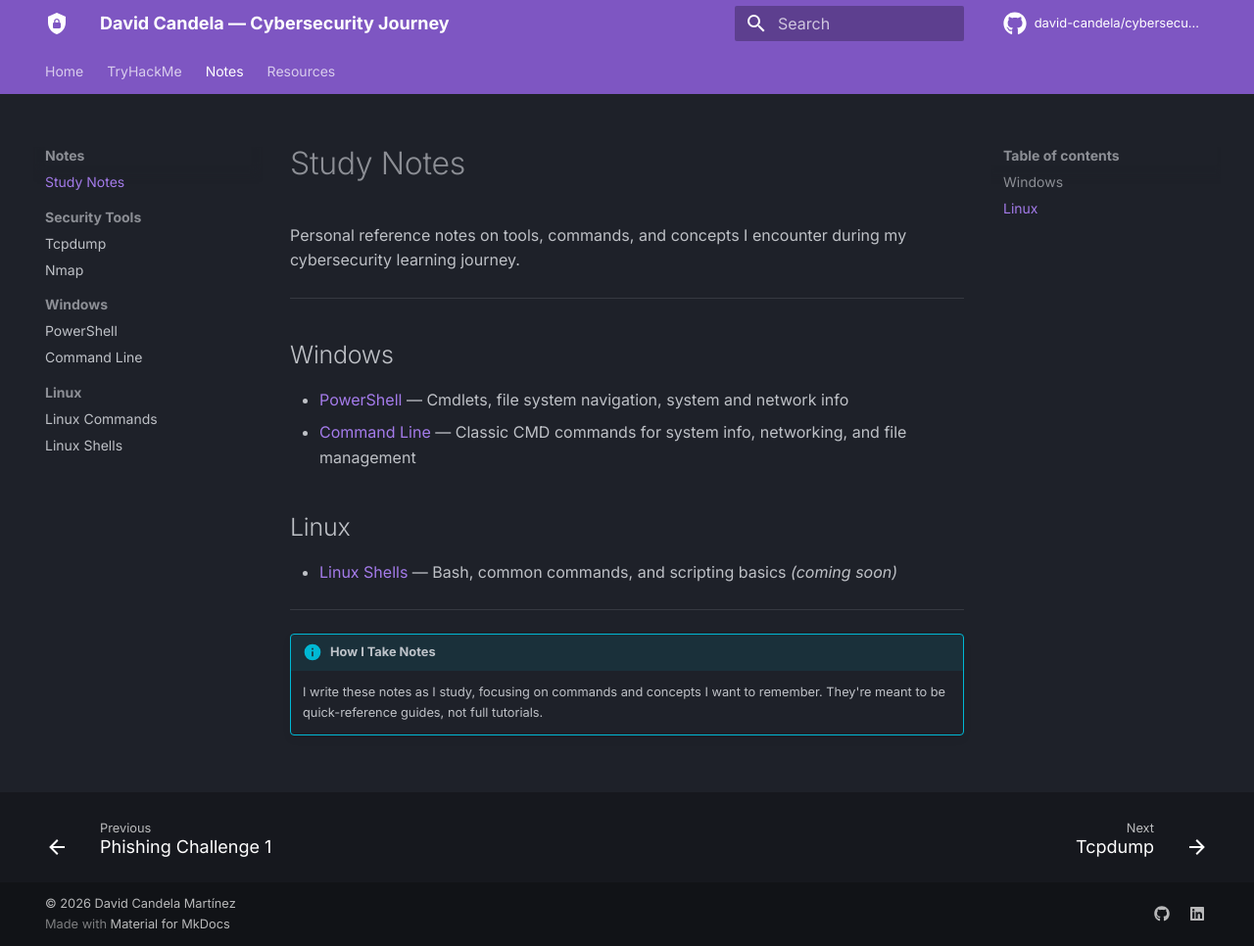
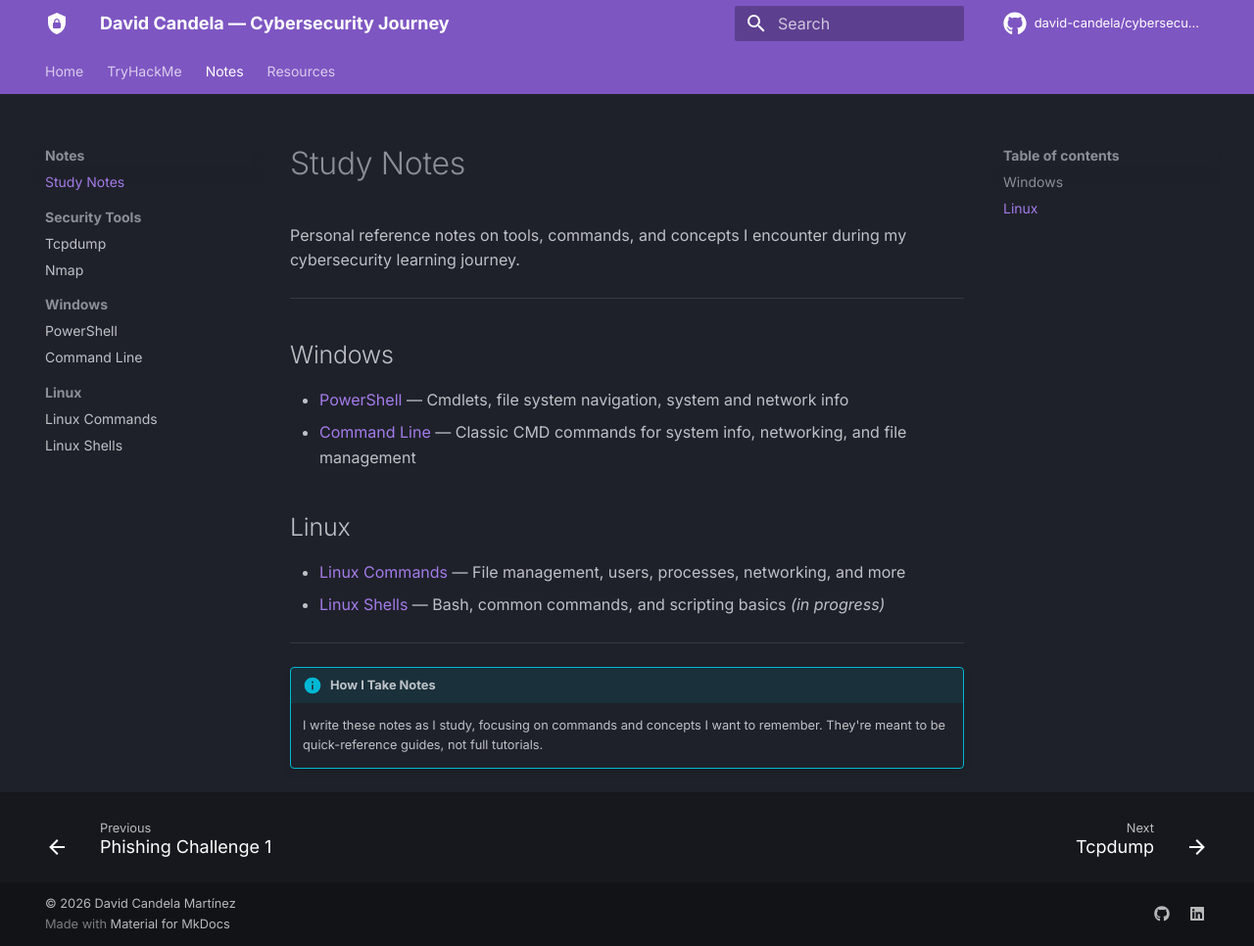
Before and after one commit to david-candela/cybersecurity_journey, an MkDocs documentation site: the page built from docs/notes/index.md, in a window 1280 px wide and 966 px high. Shown: the whole window at 98% size. Built offline with MkDocs 1.6.1 and Material for MkDocs 9.7.7, drawn with Linux system fonts in a browser that asks for light colours; comment, search, counter and statistics services are not loaded.

Commit message:
Update index.md

```diff
--- a/docs/notes/index.md
+++ b/docs/notes/index.md
@@ -11,8 +11,8 @@ Personal reference notes on tools, commands, and concepts I encounter during my
 
 ## Linux
 
-- [Linux Shells](linux-shells.md) — Bash, common commands, and scripting basics *(coming soon)*
-
+- [Linux Commands](linux-commands.md) — File management, users, processes, networking, and more
+- [Linux Shells](linux-shells.md) — Bash, common commands, and scripting basics *(in progress)*
 ---
 
 !!! info "How I Take Notes"
```
